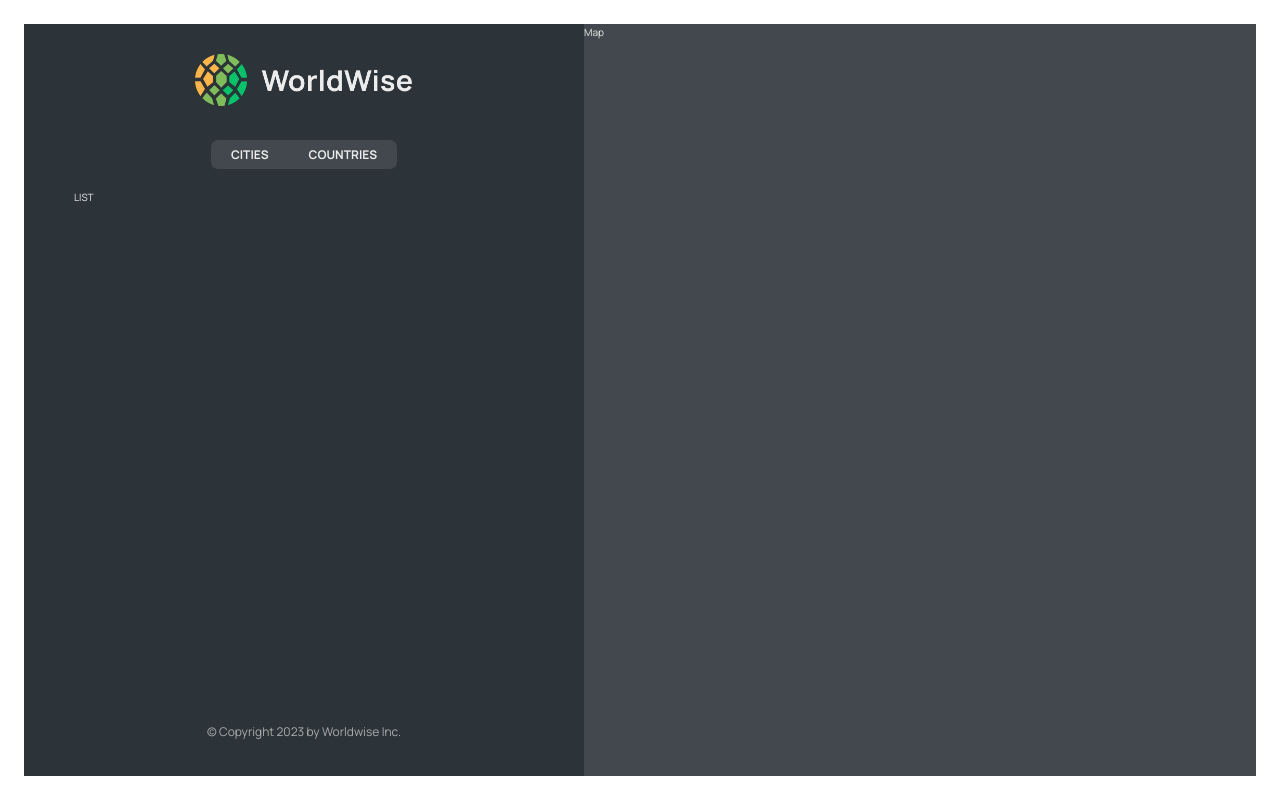
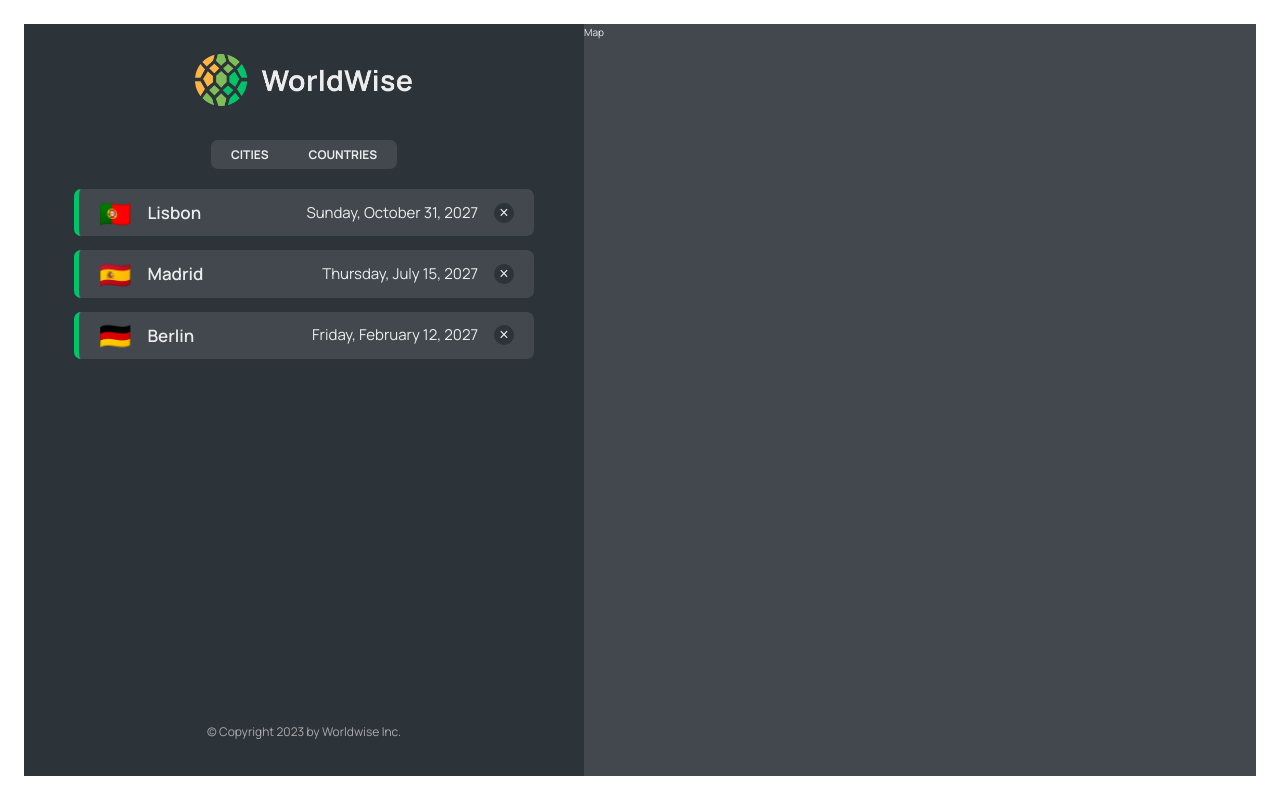
Before and after one commit to AraibKhan/worldwise, a React (Vite) app: page /app in a window 1280 px wide. Built offline with nearby package versions, Linux system fonts and the light colour scheme; data requests are answered from the project's data file.

Commit message:
Created CityList component and configured eslint.

```diff
--- a/package.json
+++ b/package.json
@@ -4,7 +4,7 @@
   "version": "0.0.0",
   "type": "module",
   "scripts": {
-    "server": "json-server --watch data/cities.json --port 8000 -delay 500",
+    "server": "json-server --watch data/cities.json --port 8000 --delay 500",
     "dev": "vite",
     "build": "vite build",
     "lint": "eslint . --ext js,jsx --report-unused-disable-directives --max-warnings 0",
--- a/src/App.jsx
+++ b/src/App.jsx
@@ -22,7 +22,7 @@ function App() {
         const data = await res.json();
         setCities(data);
       } catch (e) {
-        console.log(e);
+        alert("There was an error loading data...");
       }
       setIsLoading(false);
     };
@@ -38,8 +38,14 @@ function App() {
         <Route path="pricing" element={<Pricing />} />
         <Route path="login" element={<Login />} />
         <Route path="app" element={<AppLayout />}>
-          <Route index element={<CityList />} />
-          <Route path="cities" element={<CityList />} />
+          <Route
+            index
+            element={<CityList cities={cities} isLoading={isLoading} />}
+          />
+          <Route
+            path="cities"
+            element={<CityList cities={cities} isLoading={isLoading} />}
+          />
           <Route path="countries" element={<p>List of Countries</p>} />
           <Route path="form" element={<p>Form</p>} />
         </Route>
--- /dev/null
+++ b/src/components/CityItem.jsx
@@ -0,0 +1,23 @@
+import styles from "./CityItem.module.css";
+
+const formatDate = (date) =>
+  new Intl.DateTimeFormat("en", {
+    day: "numeric",
+    month: "long",
+    year: "numeric",
+    weekday: "long",
+  }).format(new Date(date));
+
+function CityItem({ city }) {
+  console.log(city);
+  return (
+    <li className={styles.cityItem}>
+      <span className={styles.emoji}>{city.emoji}</span>
+      <h3 className={styles.name}>{city.cityName}</h3>
+      <time className={styles.date}>{formatDate(city.date)}</time>
+      <button className={styles.deleteBtn}>&times;</button>
+    </li>
+  );
+}
+
+export default CityItem;
--- a/src/components/CityList.jsx
+++ b/src/components/CityList.jsx
@@ -1,7 +1,19 @@
+import CityItem from "./CityItem";
 import styles from "./CityList.module.css";
+import Spinner from "./Spinner";
+import Message from "./Message";
 
-function CityList() {
-  return <ul className={styles.cityList}>LIST</ul>;
+function CityList({ cities, isLoading }) {
+  if (isLoading) return <Spinner />;
+  if (!cities.length)
+    return <Message message="Add a city by clicking on the map." />;
+  return (
+    <ul className={styles.cityList}>
+      {cities.map((city) => (
+        <CityItem key={city.id} city={city} />
+      ))}
+    </ul>
+  );
 }
 
 export default CityList;
--- a/vite.config.js
+++ b/vite.config.js
@@ -4,5 +4,8 @@ import eslint from "vite-plugin-eslint";
 
 // https://vitejs.dev/config/
 export default defineConfig({
+  server: {
+    hmr: { overlay: false },
+  },
   plugins: [react(), eslint()],
 });
```
Also changed, not shown: .eslintrc.cjs.
